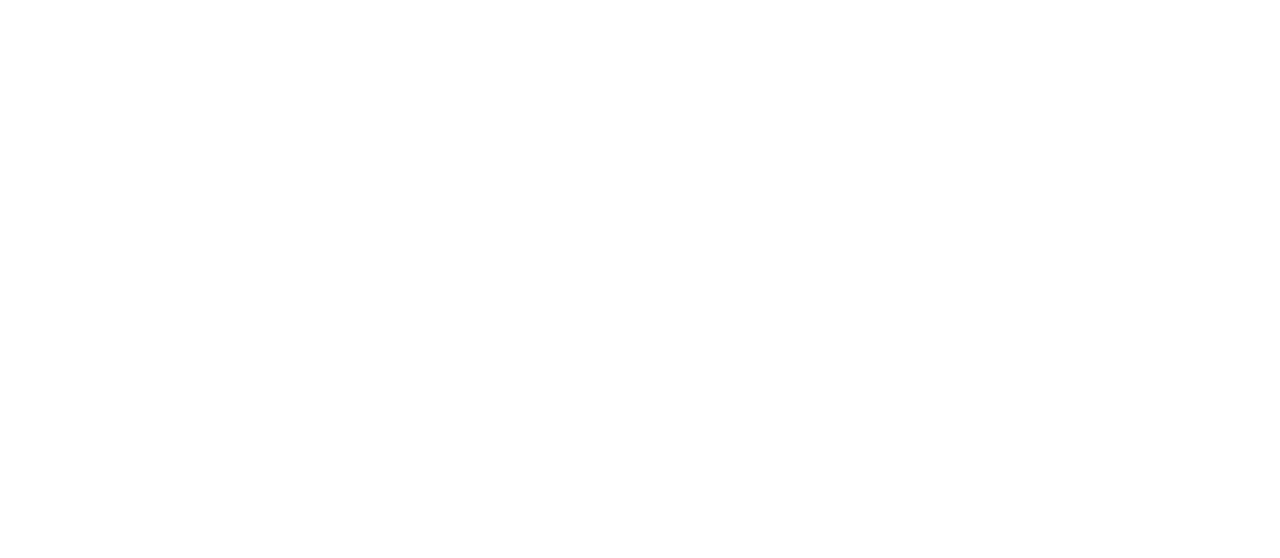
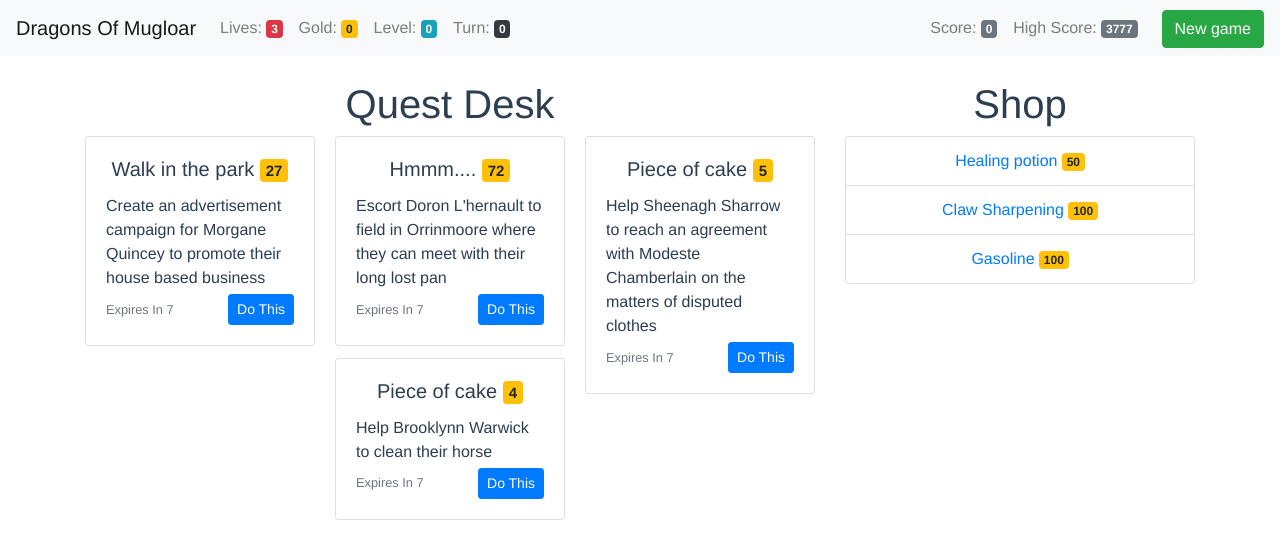
Before and after one commit to glueink/vue-dragon-game, a Vue app: page / in a window 1280 px wide. Shown: the top 558 px of the page. Built offline with nearby package versions, Linux system fonts and the light colour scheme.

Commit message:
added components with dummy data

```diff
--- /dev/null
+++ b/src/components/Header.vue
@@ -0,0 +1,40 @@
+<template>
+	<nav class="navbar navbar-light bg-light">
+		<a class="navbar-brand" href="#">Dragons Of Mugloar</a>
+		<div class="mr-auto">
+			<span class="navbar-text px-2">Lives: <span class="badge badge-danger">{{ game.lives }}</span></span>
+			<span class="navbar-text px-2">Gold: <span class="badge badge-warning">{{ game.gold }}</span></span>
+			<span class="navbar-text px-2">Level: <span class="badge badge-info">{{ game.level }}</span></span>
+			<span class="navbar-text px-2">Turn: <span class="badge badge-dark">{{ game.turn }}</span></span>
+		</div>
+		<div class="ml-auto">
+			<span class="navbar-text px-2">Score: <span class="badge badge-secondary">{{ game.score }}</span></span>
+			<span class="navbar-text px-2">High Score: <span class="badge badge-secondary">{{ game.highScore }}</span></span>
+			<span class="mx-2"></span>
+			<a class="btn btn-success" href="#" role="button">New game</a>
+		</div>
+	</nav>
+</template>
+
+<script>
+export default {
+	data() {
+		return {
+			game: {
+				"gameId": "1SdcUPBp",
+				"lives": 3,
+				"gold": 0,
+				"level": 0,
+				"score": 0,
+				"highScore": 3777,
+				"turn": 0
+			}
+		}
+	}
+}
+</script>
+
+<!-- Add "scoped" attribute to limit CSS to this component only -->
+<style scoped lang="scss">
+
+</style>
--- /dev/null
+++ b/src/components/Message.vue
@@ -0,0 +1,23 @@
+<template>
+  <div class="card">
+    <div class="card-body">
+      <h5 class="card-title">{{ message.probability }} <span class="badge badge-warning"> {{ message.reward }}</span></h5>
+      <p class="card-text text-left mb-1">{{ message.message }}</p>
+      <p class="card-text d-flex justify-content-between align-items-center">
+        <small class="text-muted">Expires In {{ message.expiresIn }}</small>
+        <button type="button" class="btn btn-primary btn-sm">Do This</button>
+      </p>
+    </div>
+  </div>
+</template>
+
+<script>
+export default {
+  props: [ 'message' ]
+}
+</script>
+
+<!-- Add "scoped" attribute to limit CSS to this component only -->
+<style scoped lang="scss">
+
+</style>
--- /dev/null
+++ b/src/components/Messages.vue
@@ -0,0 +1,51 @@
+<template>
+	<div>
+			<message v-for="message in messages" :key="message.adId" :message="message"></message>
+	</div>
+</template>
+
+<script>
+import Message from '@/components/Message.vue'
+export default {
+	components: { Message },
+	data() {
+		return {
+			messages: [
+				{
+					"adId": "V34NJILv",
+					"message": "Create an advertisement campaign for Morgane Quincey to promote their house based business",
+					"reward": 27,
+					"expiresIn": 7,
+					"probability": "Walk in the park"
+				},
+				{
+					"adId": "2wkiBtzs",
+					"message": "Escort Doron L'hernault to field in Orrinmoore where they can meet with their long lost pan",
+					"reward": 72,
+					"expiresIn": 7,
+					"probability": "Hmmm...."
+				},
+				{
+					"adId": "3RJqdY4j",
+					"message": "Help Brooklynn Warwick to clean their horse",
+					"reward": 4,
+					"expiresIn": 7,
+					"probability": "Piece of cake"
+				},
+				{
+					"adId": "Bw5EdYP4",
+					"message": "Help Sheenagh Sharrow to reach an agreement with Modeste Chamberlain on the matters of disputed clothes",
+					"reward": 5,
+					"expiresIn": 7,
+					"probability": "Piece of cake"
+				}
+			]
+		}
+	}
+}
+</script>
+
+<!-- Add "scoped" attribute to limit CSS to this component only -->
+<style scoped lang="scss">
+
+</style>
--- /dev/null
+++ b/src/components/Shop.vue
@@ -0,0 +1,41 @@
+<template>
+	<ul class="list-group">
+		<a href="#" class="list-group-item" v-for="item in shopItems" :key="item.Id">
+			{{ item.name }}
+			<span class="badge badge-warning">{{ item.cost }}</span>
+		</a>
+	</ul>
+</template>
+
+<script>
+import Message from '@/components/Message.vue'
+export default {
+	components: { Message },
+	data() {
+		return {
+			shopItems: [
+				{
+					"id": "hpot",
+					"name": "Healing potion",
+					"cost": 50
+				},
+				{
+					"id": "cs",
+					"name": "Claw Sharpening",
+					"cost": 100
+				},
+				{
+					"id": "gas",
+					"name": "Gasoline",
+					"cost": 100
+				}
+			]
+		}
+	}
+}
+</script>
+
+<!-- Add "scoped" attribute to limit CSS to this component only -->
+<style scoped lang="scss">
+
+</style>
--- a/src/views/Game.vue
+++ b/src/views/Game.vue
@@ -1,14 +1,35 @@
 <template>
   <div class="game">
-
+    <app-header />
+    <div class="container pt-4">
+      <div class="row">
+        <div class="col-md-8 mb-3">
+          <h1>Quest Desk</h1>
+          <div class="card-columns">
+            <messages />
+          </div>
+        </div>
+        <div class="col-md-4 mb-3">
+          <h1>Shop</h1>
+          <shop />
+        </div>
+      </div>
+    </div>
   </div>
 </template>
 
 <script>
+// @ is an alias to /src
+import Header from '@/components/Header.vue'
+import Messages from '@/components/Messages.vue'
+import Shop from '@/components/Shop.vue'
+
 export default {
   name: 'game',
   components: {
-
+    appHeader: Header,
+    messages: Messages,
+    shop: Shop
   }
 }
 </script>
```
